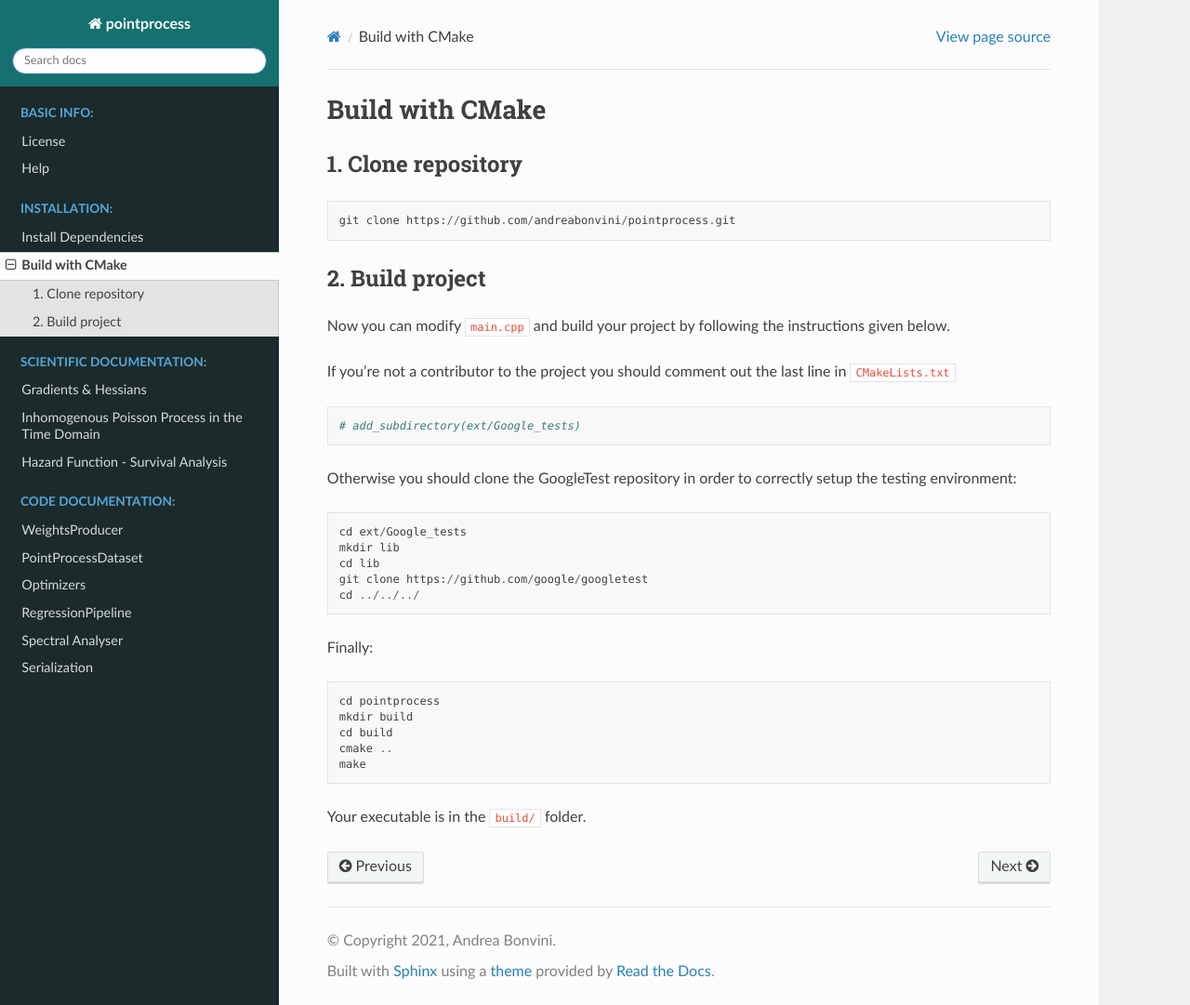
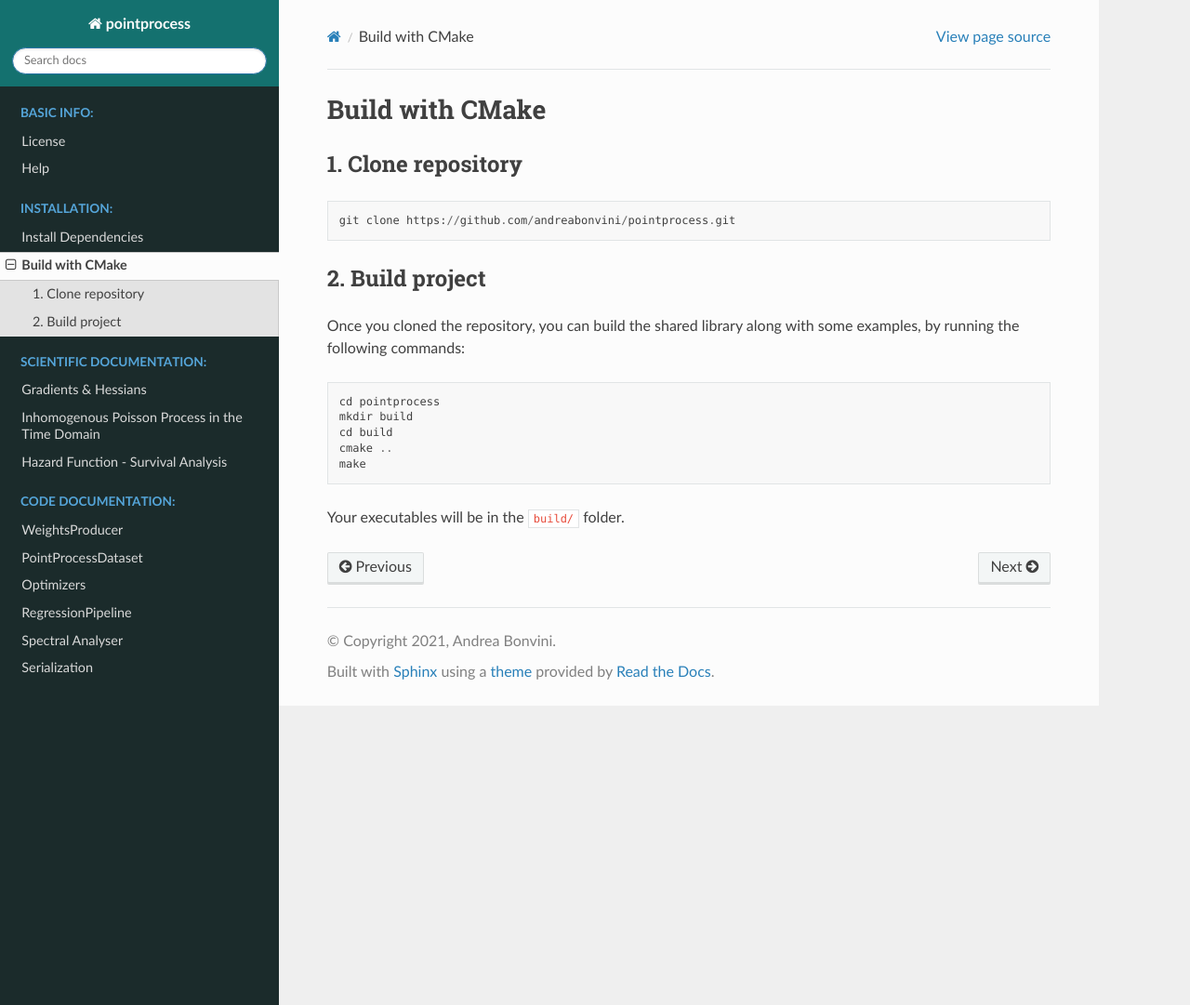
Before and after one commit to andreabonvini/pointprocess, a Sphinx documentation site: the page built from docs/source/buildwithcmake.rst, in a window 1280 px wide and 1081 px high. Shown: the whole window at 93% size. Built offline with Sphinx 7.4.7 and the Read the Docs theme 2.0.0, drawn with Linux system fonts in a browser that asks for light colours.

Commit message:
Fixed docs...

```diff
--- a/docs/source/buildwithcmake.rst
+++ b/docs/source/buildwithcmake.rst
@@ -10,21 +10,8 @@ Build with CMake
 2. Build project
 ------------------
 
-Now you can modify :code:`main.cpp` and build your project by following the instructions given below.
 
-If you're not a contributor to the project you should comment out the last line in :code:`CMakeLists.txt` ::
-
-   # add_subdirectory(ext/Google_tests)
-
-Otherwise you should clone the GoogleTest repository in order to correctly setup the testing environment::
-
-   cd ext/Google_tests
-   mkdir lib
-   cd lib
-   git clone https://github.com/google/googletest
-   cd ../../../
-
-Finally: ::
+Once you cloned the repository, you can build the shared library along with some examples, by running the following commands: ::
 
    cd pointprocess
    mkdir build
@@ -32,4 +19,4 @@ Finally: ::
    cmake ..
    make
 
-Your executable is in the :code:`build/` folder.
+Your executables will be in the :code:`build/` folder.
```
Also changed, not shown: 1 other file.
